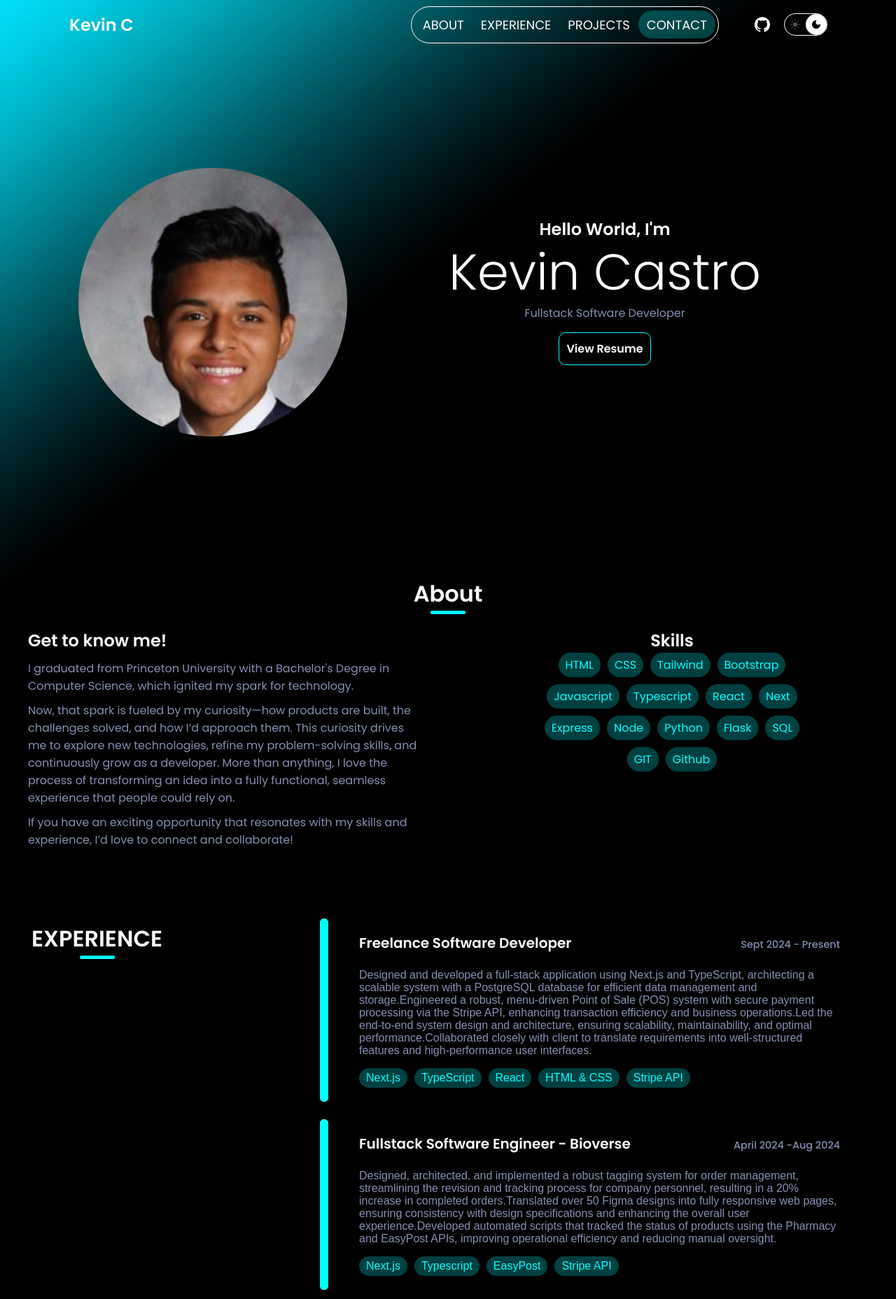
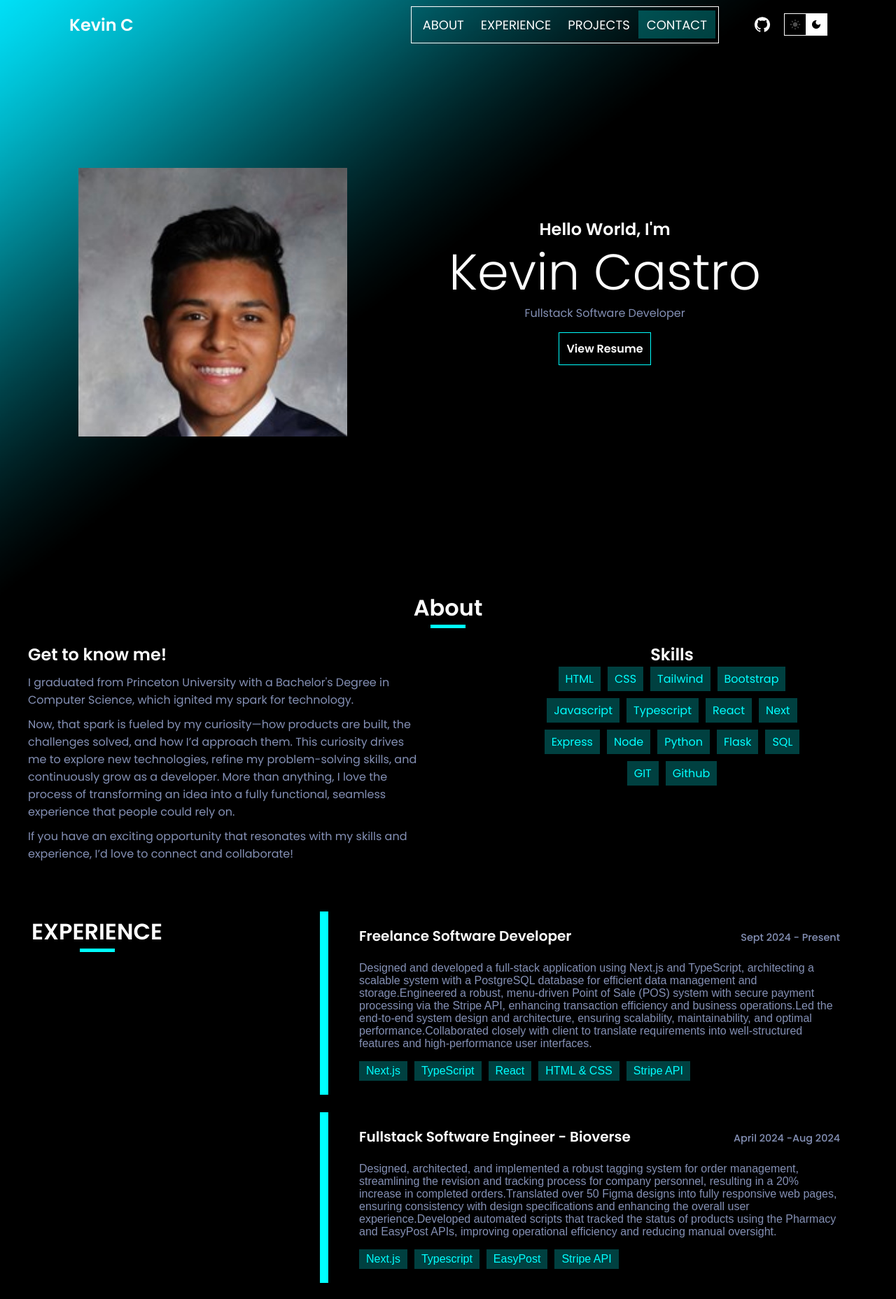
Before and after one commit to kevincas01/portfolio, a React (Create React App) app: page / in a window 1280 px wide. Shown: the top 1857 px of the page at 70% size. Built offline with nearby package versions, Linux system fonts and the light colour scheme; the HTML template or start-up script is replaced by a standard one.

Commit message:
Remove border-radius

```diff
--- a/src/App.css
+++ b/src/App.css
@@ -82,7 +82,7 @@ a {
   height: 100%;
   appearance: none;
   outline: none;
-  border-radius: 20px;
+
   background-color: white;
   cursor: pointer;
   border: 1px solid var(--main-text-color);
@@ -95,7 +95,7 @@ a {
   position: absolute;
   height: 100%;
   aspect-ratio: 1/1;
-  border-radius: 50%;
+
   background-color: black;
   top: 50%;
   transform: translateY(-50%);
@@ -127,7 +127,7 @@ p {
 button {
   all: unset;
   border: 1px var(--main-color) solid;
-  border-radius: 10px;
+
   padding: 5px;
   cursor: pointer;
 }
@@ -170,7 +170,7 @@ h1::after {
   width: calc(50px); /* Make the underline wider by 50 pixels */
   height: 5px; /* Set the height of the underline */
   background-color: var(--main-color); /* Set the color of the underline */
-  border-radius: 5px;
+
 }
 
 /* Modal Overlay */
@@ -193,7 +193,7 @@ h1::after {
   background-color: var(--contrast-background-color);
   color: var(--main-text-color);
 
-  border-radius: 12px; /* rounded-lg */
+
   box-shadow: 0 4px 6px rgba(0, 0, 0, 0.1); /* shadow-lg */
   max-height: 700px;
   max-width: 1200px;
@@ -258,7 +258,7 @@ h1::after {
 .media-item img,.media-item video  {
   width: 100%;
   height: auto;
-  border-radius: 8px;
+
   box-shadow: 0 4px 8px rgba(0, 0, 0, 0.1);
 }
 
--- a/src/Styles/about.css
+++ b/src/Styles/about.css
@@ -1,6 +1,6 @@
 .about {
 
-  padding: 0px 20px;
+  padding: 20px 20px;
   max-width: var(--max-width);
   margin: auto;
 }
@@ -42,7 +42,7 @@
 .skill {
   color: var(--main-color);
   background-color: var(--secondary-background-color);
-  border-radius: 20px;
+
   padding: 5px 10px;
 }
 
--- a/src/Styles/contact.css
+++ b/src/Styles/contact.css
@@ -38,7 +38,7 @@ input, textarea{
     all:unset;
 
     border:1px solid rgb(93, 93, 93);
-    border-radius: 10px;
+
 
     color:white;
     text-align: left;
--- a/src/Styles/experience.css
+++ b/src/Styles/experience.css
@@ -8,7 +8,7 @@
   gap: 200px;
 }
 .experience-header {
-  padding: 80px 0px;
+  padding: 30px 0px;
   position: sticky;
   top: calc(var(--navbar-height) + 20px);
   height: fit-content;
@@ -23,7 +23,7 @@
   display: flex;
   flex-direction: column;
   gap: 25px;
-  padding: 100px 0px;
+  padding: 50px 0px;
   align-items: center;
 }
 .experience-skills {
@@ -44,7 +44,7 @@
   background-color: var(--contrast-background-color);
 
   cursor: pointer;
-  border-radius: 10px;
+
 }
 
 .experience-element {
@@ -55,7 +55,7 @@
 .experience-step-bar {
   position: relative;
   min-width: 12px;
-  border-radius: 0.75rem; /* rounded-xl */
+
   background-color: #d9d9d9;
   z-index: 10;
 }
@@ -64,7 +64,7 @@
   position: absolute;
   width: 100%;
   height: 100%;
-  border-radius: 0.75rem;
+
   background-color: var(--main-color);
   z-index: 20;
 }
--- a/src/Styles/navbar.css
+++ b/src/Styles/navbar.css
@@ -70,7 +70,7 @@
   position: relative;
   display: flex;
   width: fit-content;
-  border-radius: 9999px;
+
   border: 0.5px solid var(--main-text-color);
   background-color: transparent;
   padding: 0.25rem;
@@ -99,7 +99,7 @@
   position: absolute;
   z-index: 0;
   height: 2.5rem;
-  border-radius: 9999px;
+
   top: 50%;
   transform: translateY(-50%);
   background-color: var(--secondary-background-color);
--- a/src/Styles/profile.css
+++ b/src/Styles/profile.css
@@ -69,7 +69,7 @@ h1.profile-name::after {
 }
 
 #profile-photo {
-  border-radius: 50%;
+
   height: 30vw;
   width: 30vw;
   max-width: 400px;
--- a/src/Styles/projects.css
+++ b/src/Styles/projects.css
@@ -32,7 +32,7 @@
   padding: 20px;
   width: 100%;
   min-height: 200px; /* Adjust as needed */
-  border-radius: 10px;
+
   background-color: var(--contrast-background-color);
 }
 
@@ -72,7 +72,7 @@
   font-size: 14px;
   color: var(--main-color);
   background-color: var(--secondary-background-color);
-  border-radius: 20px;
+
   padding: 5px 10px;
 }
 
```
